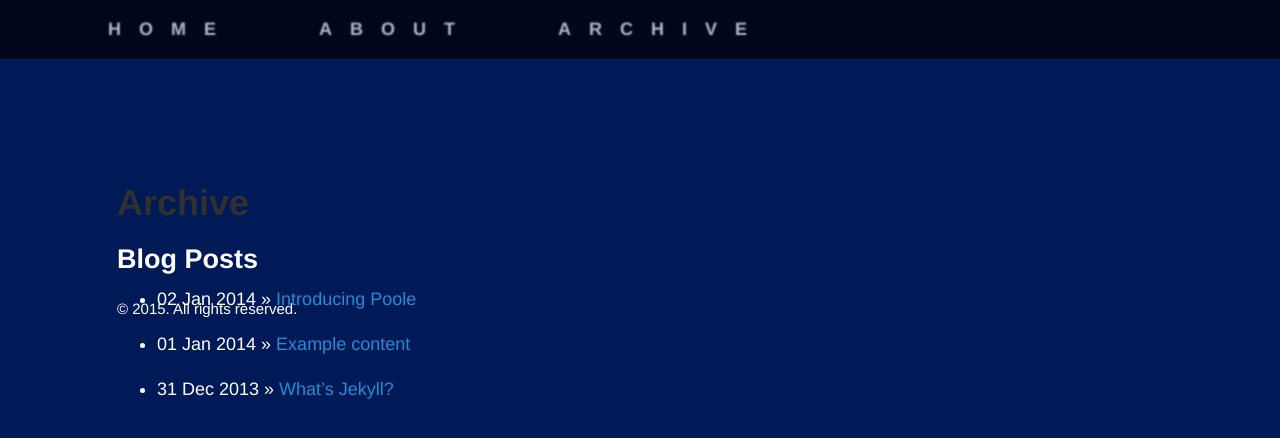
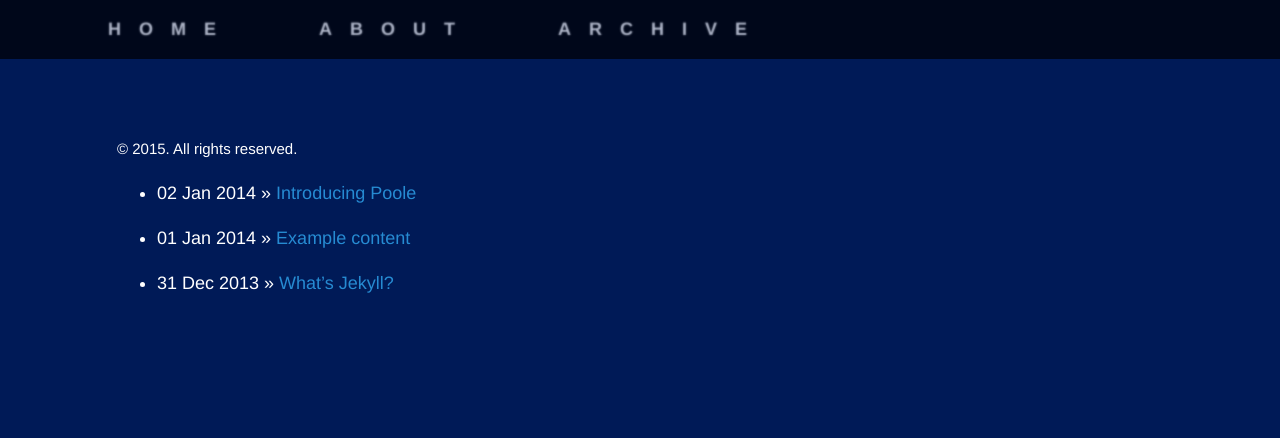
Before and after one commit to ericyewang/ericyewang.github.io, a Jekyll site: the page built from archive.md, in a window 1280 px wide. Shown: the top 438 px of the page. Built offline with Jekyll 4.4.1, drawn with Linux system fonts in a browser that asks for light colours.

Commit message:
Update archive.md

```diff
--- a/archive.md
+++ b/archive.md
@@ -1,9 +1,7 @@
 ---
-layout: page
-title: Archive
+layout: default
+title: Blog List
 ---
-
-## Blog Posts
 
 {% for post in site.posts %}
   * {{ post.date | date_to_string }} &raquo; [ {{ post.title }} ]({{ post.url }})
```
